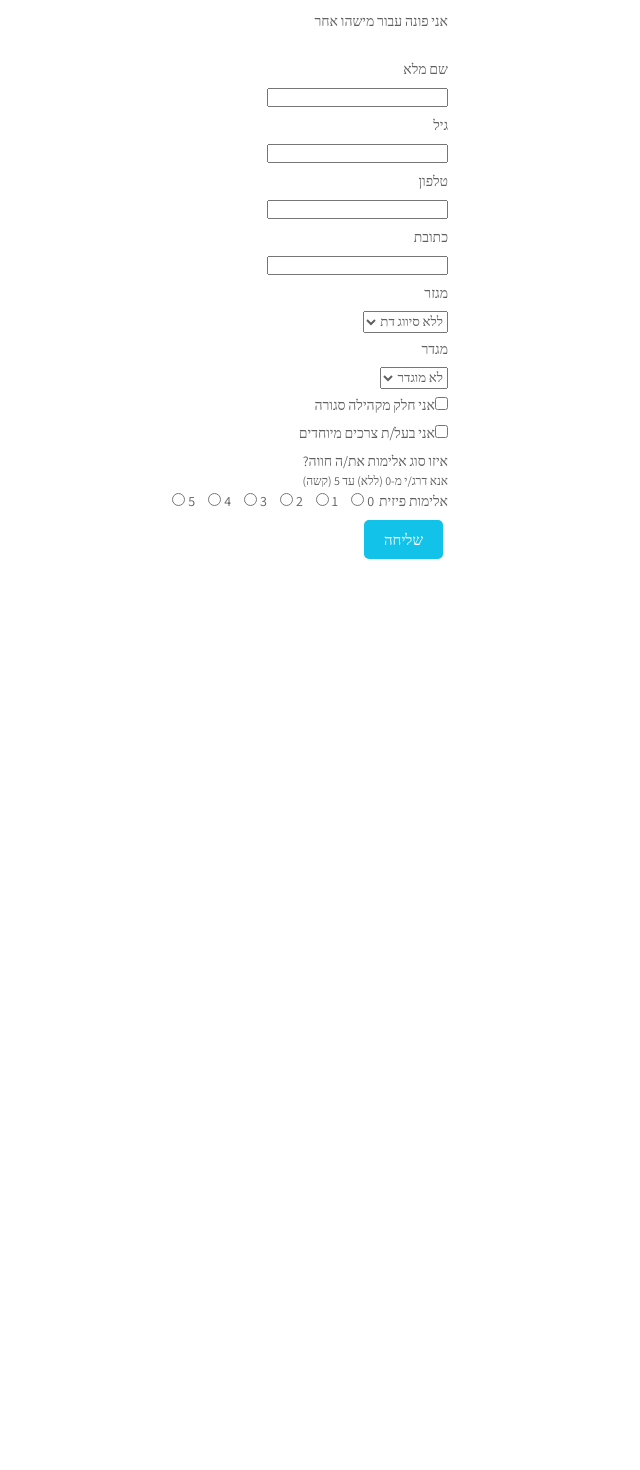
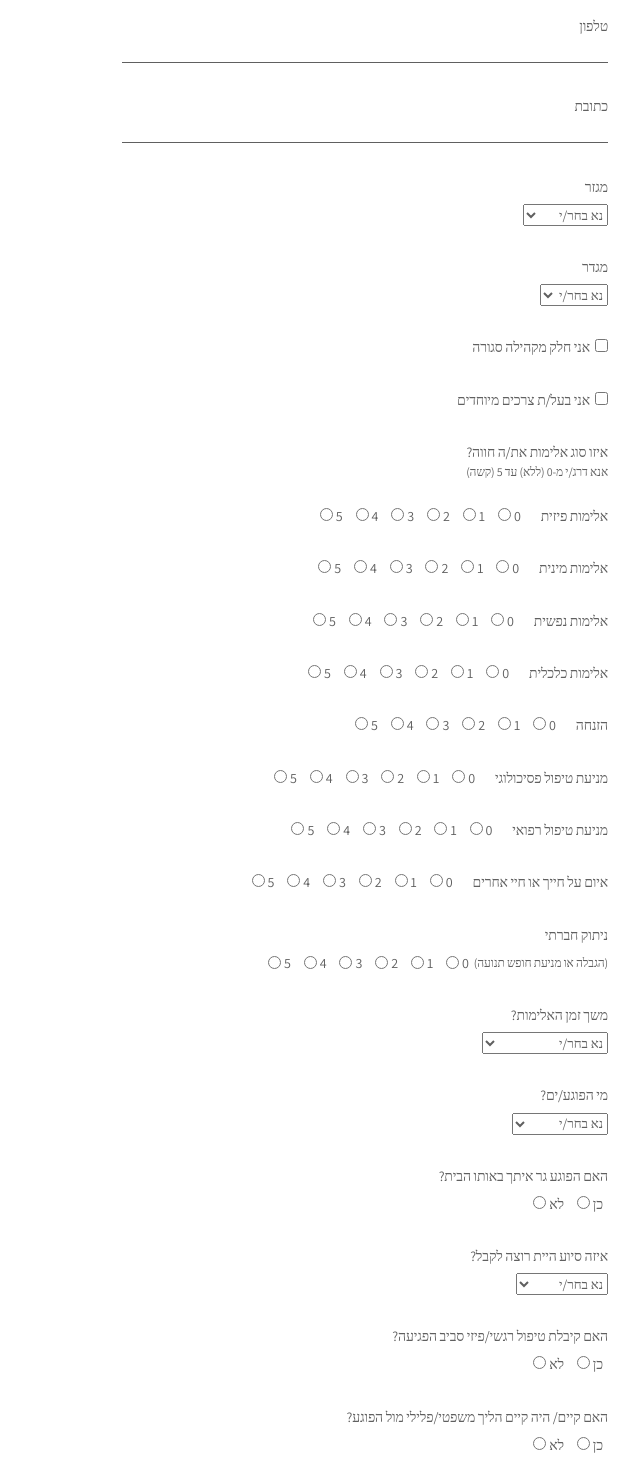
Before and after one commit to SofiaPanchenko/react-my-freedom-full, a React (Create React App) app: page / in a window 1280 px wide. Shown: the part 640-2110 px from the top of the page, without its empty margins (640-1280 px from the left). Before the commit the page ends 1256 px from the top, so only its background shows below. Built offline with nearby package versions, Linux system fonts and the light colour scheme.

Commit message:
improve styling, add select options

```diff
--- a/src/components/Form/index.js
+++ b/src/components/Form/index.js
@@ -4,7 +4,8 @@ import {
   GENERAL,
   SELF_REPORT,
   REPORT_OTHER,
-  ERRORS
+  ERRORS,
+  arrNumbers
 } from "../../utils/constants";
 import { ReporterContext } from "../../contexts/reporterContext";
 import styles from "./style.css";
@@ -13,30 +14,33 @@ const Form = () => {
   const {
     register,
     handleSubmit,
+    watch,
     formState: { errors }
   } = useForm();
-  const { onSelfReportMode, onReportOtherMode, isSelfReport } =
-    useContext(ReporterContext);
+  const { isSelfReport } = useContext(ReporterContext);
   const onSubmit = (data) => console.log(data);
 
-  /*   const InputText = ({  }) => {
+  console.log(watch("violenceDuration"));
+
+  const InputText = ({ id, labelText }) => (
     <Fragment>
-      <label htmlFor="victimName">{REPORT_OTHER.victimID}</label>
+      <label htmlFor={id}>{labelText}</label>
       <input
-        id="victimName"
-        aria-invalid={errors.victimName ? "true" : "false"}
-        aria-invalid={errors.victimName ? "true" : "false"}
-        {...register("victimName", { required: true })}
+        id={id}
+        className="textInput"
+        aria-invalid={errors.id ? "true" : "false"}
+        aria-invalid={errors.id ? "true" : "false"}
+        {...register(`${id}`, { required: true })}
       />
-      {errors.victimName && (
+      {errors.id && (
         <span role="alert" className="error">
           {ERRORS.required}
         </span>
       )}
-    </Fragment>;
-  } */
+    </Fragment>
+  );
 
-  const Radio = ({ id, value }) => (
+  const Radio = ({ id, name, value }) => (
     <Fragment>
       <label htmlFor={id} className="sameLineLabel radioLabel">
         {value}
@@ -44,10 +48,10 @@ const Form = () => {
       <input
         id={id}
         type="radio"
-        name="physical"
+        name={name}
         value={value}
         className="radio"
-        {...register("physical", { required: true })}
+        {...register(`${name}`, { required: true })}
       />
     </Fragment>
   );
@@ -55,100 +59,47 @@ const Form = () => {
   return (
     <form className="formControl" onSubmit={handleSubmit(onSubmit)}>
       {!isSelfReport && (
-        <div>
-          <label htmlFor="victimName">{REPORT_OTHER.victimID}</label>
-          <input
-            id="victimName"
-            aria-invalid={errors.victimName ? "true" : "false"}
-            {...register("victimName", { required: true })}
-          />
-          {errors.victimName && (
-            <span role="alert" className="error">
-              {ERRORS.required}
-            </span>
-          )}
+        <div className="form-section">
+          <InputText id="victimName" labelText={REPORT_OTHER.victimID} />
         </div>
       )}
+
       {isSelfReport ? (
-        <div>
-          <label htmlFor="fullName">שם מלא</label>
-          <input
-            id="fullName"
-            aria-invalid={errors.firstName ? "true" : "false"}
-            {...register("fullName", { required: true })}
-          />
-          {errors.fullName && (
-            <span role="alert" className="error">
-              {ERRORS.required}
-            </span>
-          )}
+        <div className="form-section">
+          <InputText id="fullName" labelText={SELF_REPORT.fullName} />
         </div>
       ) : (
-        <div>
-          <label htmlFor="reporterInfoTitle">{REPORT_OTHER.reporterInfo}</label>
-          <label htmlFor="fullName">{REPORT_OTHER.fullName}</label>
-          <input
-            id="fullName"
-            aria-invalid={errors.fullName ? "true" : "false"}
-            {...register("fullName", { required: true })}
-          />
-          {errors.fullName && (
-            <span role="alert" className="error">
-              {ERRORS.required}
-            </span>
-          )}
+        <div className="form-section">
+          <div className="form-section">
+            <label htmlFor="reporterInfoTitle">
+              {REPORT_OTHER.reporterInfo}
+            </label>
+          </div>
+          <InputText id="fullName" labelText={REPORT_OTHER.fullName} />
         </div>
       )}
-      <div>
-        <label htmlFor="age">{GENERAL.age}</label>
-        <input
-          id="age"
-          aria-invalid={errors.age ? "true" : "false"}
-          {...register("age", { required: true })}
-        />
-        {errors.age && (
-          <span role="alert" className="error">
-            {ERRORS.required}
-          </span>
-        )}
+
+      <div className="form-section">
+        <InputText id="age" labelText={GENERAL.age} />
       </div>
-      <div>
-        <label htmlFor="phoneNumber">{GENERAL.phoneNumber}</label>
-        <input
-          id="phoneNumber"
-          type="tel"
-          aria-invalid={errors.phoneNumber ? "true" : "false"}
-          {...register("phoneNumber", { required: true })}
-        />
-        {errors.phoneNumber && (
-          <span role="alert" className="error">
-            {ERRORS.required}
-          </span>
-        )}
+
+      <div className="form-section">
+        <InputText id="phoneNumber" labelText={GENERAL.phoneNumber} />
       </div>
-      <div>
-        <label htmlFor="address">{GENERAL.address}</label>
-        <input
-          id="address"
-          aria-invalid={errors.address ? "true" : "false"}
-          {...register("address", { required: true })}
-        />
-        {errors.address && (
-          <span role="alert" className="error">
-            {ERRORS.required}
-          </span>
-        )}
+
+      <div className="form-section">
+        <InputText id="address" labelText={GENERAL.address} />
       </div>
-      <div>
+
+      <div className="form-section">
         <label htmlFor="sector">{GENERAL.sector.sector}</label>
         <select
           id="sector"
           aria-invalid={errors.sector ? "true" : "false"}
           {...register("sector", { required: true })}
         >
-          <option value="Christian" defaultValue>
-            {GENERAL.sector.noReligion}
-          </option>
+          <option value="">{GENERAL.chooseOption}</option>
+          <option value="noReligion">{GENERAL.sector.noReligion}</option>
           <option value="Jewish">{GENERAL.sector.jewish}</option>
           <option value="Muslim">{GENERAL.sector.muslim}</option>
           <option value="Druze">{GENERAL.sector.druze}</option>
@@ -160,14 +111,15 @@ const Form = () => {
           </span>
         )}
       </div>
-      <div>
+
+      <div className="form-section">
         <label htmlFor="gender">{GENERAL.gender.gender}</label>
         <select
           id="gender"
-          value={GENERAL.gender.undefined}
           aria-invalid={errors.gender ? "true" : "false"}
           {...register("gender", { required: true })}
         >
+          <option value="">{GENERAL.chooseOption}</option>
           <option value="undefined" defaultValue>
             {GENERAL.gender.undefined}
           </option>
@@ -180,14 +132,18 @@ const Form = () => {
           </span>
         )}
       </div>
+
       {isSelfReport ? (
         <Fragment>
-          <div>
+          <div className="form-section">
             <input
               type="checkbox"
               {...register("closedCommunity", { required: true })}
             />
-            <label htmlFor="closedCommunity" className="sameLineLabel">
+            <label
+              htmlFor="closedCommunity"
+              className="sameLineLabel radioLabel"
+            >
               {SELF_REPORT.closedCommunity}
             </label>
             {errors.closedCommunity && (
@@ -196,12 +152,13 @@ const Form = () => {
               </span>
             )}
           </div>
-          <div>
+
+          <div className="form-section">
             <input
               type="checkbox"
               {...register("specialNeeds", { required: true })}
             />
-            <label htmlFor="specialNeeds" className="sameLineLabel">
+            <label htmlFor="specialNeeds" className="sameLineLabel radioLabel">
               {SELF_REPORT.specialNeeds}
             </label>
             {errors.specialNeeds && (
@@ -213,12 +170,15 @@ const Form = () => {
         </Fragment>
       ) : (
         <Fragment>
-          <div>
+          <div className="form-section">
             <input
               type="checkbox"
               {...register("closedCommunity", { required: true })}
             />
-            <label htmlFor="closedCommunity" className="sameLineLabel">
+            <label
+              htmlFor="closedCommunity"
+              className="sameLineLabel radioLabel"
+            >
               {REPORT_OTHER.closedCommunity}
             </label>
             {errors.closedCommunity && (
@@ -227,12 +187,13 @@ const Form = () => {
               </span>
             )}
           </div>
-          <div>
+
+          <div className="form-section">
             <input
               type="checkbox"
               {...register("specialNeeds", { required: true })}
             />
-            <label htmlFor="specialNeeds" className="sameLineLabel">
+            <label htmlFor="specialNeeds" className="sameLineLabel radioLabel">
               {REPORT_OTHER.specialNeeds}
             </label>
             {errors.specialNeeds && (
@@ -244,7 +205,7 @@ const Form = () => {
         </Fragment>
       )}
 
-      <div>
+      <div className="form-section">
         {isSelfReport ? (
           <Fragment>
             <label htmlFor="violenceType">
@@ -266,30 +227,305 @@ const Form = () => {
         )}
       </div>
 
-      <div>
-        <label htmlFor="violenceInfo">
-          <label htmlFor="selfReporter" className="sameLineLabel">
-            {GENERAL.violence.physical}
+      <div className="form-section">
+        <label htmlFor="physical" className="sameLineLabel radioTitleLabel">
+          {GENERAL.violence.physical}
+        </label>
+        {arrNumbers.map((num) => {
+          return (
+            <Radio
+              id={`physical-${num}`}
+              name="physical"
+              value={num}
+              key={Number(num)}
+            />
+          );
+        })}
+      </div>
+
+      <div className="form-section">
+        <label htmlFor="sexual" className="sameLineLabel radioTitleLabel">
+          {GENERAL.violence.sexual}
+        </label>
+        {arrNumbers.map((num) => {
+          return (
+            <Radio
+              id={`sexual-${num}`}
+              name="sexual"
+              value={num}
+              key={Number(num)}
+            />
+          );
+        })}
+      </div>
+
+      <div className="form-section">
+        <label htmlFor="mental" className="sameLineLabel radioTitleLabel">
+          {GENERAL.violence.mental}
+        </label>
+        {arrNumbers.map((num) => {
+          return (
+            <Radio
+              id={`mental-${num}`}
+              name="mental"
+              value={num}
+              key={Number(num)}
+            />
+          );
+        })}
+      </div>
+
+      <div className="form-section">
+        <label htmlFor="economical" className="sameLineLabel radioTitleLabel">
+          {GENERAL.violence.economical}
+        </label>
+        {arrNumbers.map((num) => {
+          return (
+            <Radio
+              id={`economical-${num}`}
+              name="economical"
+              value={num}
+              key={Number(num)}
+            />
+          );
+        })}
+      </div>
+
+      <div className="form-section">
+        <label htmlFor="neglect" className="sameLineLabel radioTitleLabel">
+          {GENERAL.violence.neglect}
+        </label>
+        {arrNumbers.map((num) => {
+          return (
+            <Radio
+              id={`neglect-${num}`}
+              name="neglect"
+              value={num}
+              key={Number(num)}
+            />
+          );
+        })}
+      </div>
+
+      <div className="form-section">
+        <label
+          htmlFor="preventPsychoTreatment"
+          className="sameLineLabel radioTitleLabel"
+        >
+          {GENERAL.violence.preventPsychoTreatment}
+        </label>
+        {arrNumbers.map((num) => {
+          return (
+            <Radio
+              id={`preventPsychoTreatment-${num}`}
+              name="preventPsychoTreatment"
+              value={num}
+              key={Number(num)}
+            />
+          );
+        })}
+      </div>
+
+      <div className="form-section">
+        <label
+          htmlFor="preventMedicalTreatment"
+          className="sameLineLabel radioTitleLabel"
+        >
+          {GENERAL.violence.preventMedicalTreatment}
+        </label>
+        {arrNumbers.map((num) => {
+          return (
+            <Radio
+              id={`preventMedicalTreatment-${num}`}
+              name="preventMedicalTreatment"
+              value={num}
+              key={Number(num)}
+            />
+          );
+        })}
+      </div>
+
+      <div className="form-section">
+        <label htmlFor="lifeThreat" className="sameLineLabel radioTitleLabel">
+          {GENERAL.violence.lifeThreat}
+        </label>
+        {arrNumbers.map((num) => {
+          return (
+            <Radio
+              id={`lifeThreat-${num}`}
+              name="lifeThreat"
+              value={num}
+              key={Number(num)}
+            />
+          );
+        })}
+      </div>
+
+      <div className="form-section">
+        {/*  <div className="radioWithLabelComment"> */}
+        <label
+          htmlFor="socialDisconnection"
+          className="sameLineLabel radioTitleLabel"
+        >
+          {GENERAL.violence.socialDisconnection}
+        </label>
+        <div className="radioWithLabelComment">
+          <label htmlFor="freedomOfMovement" className="labelComment">
+            {GENERAL.violence.freedomOfMovement}
           </label>
-          <Radio id="physical-0" value="0" />
-          <Radio id="physical-1" value="1" />
-          <Radio id="physical-2" value="2" />
-          <Radio id="physical-3" value="3" />
-          <Radio id="physical-4" value="4" />
-          <Radio id="physical-5" value="5" />
-          <br />
-          {/*           <input
-            id="reportForOther"
-            type="radio"
-            name="reporter"
-            value={REPORT_OTHER.reporterID}
-            className="radio"
-            {...register("reporter", { required: true })}
-            defaultChecked={isSelfReport === false}
-            onClick={() => onReportOtherMode()}
-          /> */}
-          {/* <label htmlFor="selfReporter">{REPORT_OTHER.reporterID}</label> */}
+          {arrNumbers.map((num) => {
+            return (
+              <Radio
+                id={`socialDisconnection-${num}`}
+                name="socialDisconnection"
+                value={num}
+                key={Number(num)}
+              />
+            );
+          })}
+        </div>
+        {/*  </div> */}
+      </div>
+
+      <div className="form-section">
+        <label htmlFor="violenceDuration">
+          {GENERAL.violenceDuration.duration}
         </label>
+        <select
+          id="violenceDuration"
+          aria-invalid={errors.violenceDuration ? "true" : "false"}
+          {...register("violenceDuration", { required: true })}
+        >
+          <option value="">{GENERAL.chooseOption}</option>
+          <option value="once">{GENERAL.violenceDuration.once}</option>
+          <option value="lastHalfAYear">
+            {GENERAL.violenceDuration.lastHalfAYear}
+          </option>
+          <option value="lastYearAndMore">
+            {GENERAL.violenceDuration.lastYearAndMore}
+          </option>
+        </select>
+        {errors.violenceDuration && (
+          <span role="alert" className="error">
+            {ERRORS.required}
+          </span>
+        )}
+      </div>
+
+      <div className="form-section">
+        <label htmlFor="attacker">{GENERAL.attacker.q}</label>
+        <select
+          id="attacker"
+          aria-invalid={errors.attacker ? "true" : "false"}
+          {...register("attacker", { required: true })}
+        >
+          <option value="">{GENERAL.chooseOption}</option>
+          <option value="spouse">{GENERAL.attacker.spouse}</option>
+          <option value="parent">{GENERAL.attacker.parent}</option>
+          <option value="child">{GENERAL.attacker.child}</option>
+          <option value="educationalAuthority">
+            {GENERAL.attacker.educationalAuthority}
+          </option>
+          <option value="religiousAuthority">
+            {GENERAL.attacker.religiousAuthority}
+          </option>
+          <option value="other">{GENERAL.attacker.other}</option>
+        </select>
+        {errors.attacker && (
+          <span role="alert" className="error">
+            {ERRORS.required}
+          </span>
+        )}
+      </div>
+
+      <div className="form-section">
+        {isSelfReport ? (
+          <label htmlFor="tenantAttacker">{SELF_REPORT.tenantAttacker}</label>
+        ) : (
+          <label htmlFor="tenantAttacker">{REPORT_OTHER.tenantAttacker}</label>
+        )}
+        <Radio
+          id="tenantAttacker-true"
+          name="tenantAttacker"
+          value={GENERAL.booleanAnswers.yes}
+        />
+        <Radio
+          id="tenantAttacker-false"
+          name="tenantAttacker"
+          value={GENERAL.booleanAnswers.no}
+        />
+      </div>
+
+      <div className="form-section">
+        <label htmlFor="aidType">{GENERAL.aidType.q}</label>
+        <select
+          id="aidType"
+          aria-invalid={errors.aidType ? "true" : "false"}
+          {...register("aidType", { required: true })}
+        >
+          <option value="">{GENERAL.chooseOption}</option>
+          <option value="police">{GENERAL.aidType.police}</option>
+          <option value="shelter">{GENERAL.aidType.shelter}</option>
+          <option value="treatmentCenter">
+            {GENERAL.aidType.treatmentCenter}
+          </option>
+          <option value="welfareDepartment">
+            {GENERAL.aidType.welfareDepartment}
+          </option>
+          <option value="anotherAuthority">
+            {GENERAL.aidType.anotherAuthority}
+          </option>
+        </select>
+        {errors.aidType && (
+          <span role="alert" className="error">
+            {ERRORS.required}
+          </span>
+        )}
+      </div>
+
+      <div className="form-section">
+        {isSelfReport ? (
+          <label htmlFor="injuryTreatment">{SELF_REPORT.injuryTreatment}</label>
+        ) : (
+          <label htmlFor="injuryTreatment">
+            {REPORT_OTHER.injuryTreatment}
+          </label>
+        )}
+        <Radio
+          id="injuryTreatment-true"
+          name="injuryTreatment"
+          value={GENERAL.booleanAnswers.yes}
+        />
+        <Radio
+          id="injuryTreatment-false"
+          name="injuryTreatment"
+          value={GENERAL.booleanAnswers.no}
+        />
+      </div>
+
+      <div className="form-section">
+        <label htmlFor="legalProcess">{GENERAL.legalProcess}</label>
+        <Radio
+          id="legalProcess-true"
+          name="legalProcess"
+          value={GENERAL.booleanAnswers.yes}
+        />
+        <Radio
+          id="legalProcess-false"
+          name="legalProcess"
+          value={GENERAL.booleanAnswers.no}
+        />
+      </div>
+
+      <div className="form-section">
+        <InputText id="contactInfo" labelText={GENERAL.contactInfo} />
+      </div>
+
+      <div className="form-section">
+        <InputText
+          id="additionalComments"
+          labelText={GENERAL.additionalComments}
+        />
       </div>
 
       <input className="btn" type="submit" value={GENERAL.submit} />
--- a/src/components/Form/style.css
+++ b/src/components/Form/style.css
@@ -5,24 +5,49 @@ form {
 }
 
 .formControl {
-  margin: 20px 50%;
+  /*  margin: 20px 50%; */
   color: #606060;
   font-size: 14px;
   letter-spacing: 0;
   line-height: 2;
-  width: 35vw;
+  /*   width: 35vw; */
+}
+
+.form-section {
+  margin: 2% 0;
 }
 
 label {
   display: block;
+  letter-spacing: -0.01em;
+}
+
+.textInput {
+  width: 40%;
+  background-color: transparent;
+  border-style: solid;
+  border-width: 0px 0px 1px 0px;
+  border-color: #606060;
 }
 
 .sameLineLabel {
   display: inline-block;
 }
 
+.radio {
+  display: inline-block;
+  text-align: left;
+  width: unset;
+  font-size: 12px;
+  margin: 0 3px 0 8px;
+}
+
 .radioLabel {
   margin-right: 5px;
+}
+
+.radioTitleLabel {
+  margin-left: 15px;
 }
 
 .error {
@@ -33,6 +58,12 @@ label {
 .labelComment {
   font-size: 12px;
   line-height: 1;
+}
+
+.radioWithLabelComment {
+  display: flex;
+  flex-flow: row wrap;
+  align-items: center;
 }
 
 select {
@@ -100,34 +131,3 @@ select {
   display: block;
   width: 100%;
 }
-
-.radio {
-  display: inline-block;
-  text-align: left;
-  width: unset;
-  font-size: 12px;
-  margin: 0 3px 0 8px;
-}
-
-/* label .styledRadio {
-  display: none;
-}
-
-label .radioNumber {
-  border: 1px solid #ccc;
-  width: 2vw;
-  height: 2vh;
-  overflow: hidden;
-  line-height: 1;
-  text-align: center;
-  border-radius: 100%;
-  font-size: 10pt;
-  left: 0;
-  top: 50%;
-  margin-top: -7.5px;
-} */
-
-.styledRadio:checked + .radioNumber {
-  background: #ccf;
-  border-color: #ccf;
-}
--- a/src/components/Header/index.js
+++ b/src/components/Header/index.js
@@ -3,9 +3,9 @@ import logo from "../../assets/header.png";
 
 const Header = () => {
   return (
-    <header className={styles.header}>
-      <img src={logo} alt="logo" className="logo"></img>
-      <h1>My Freedom</h1>
+    <header className="header">
+      <img src={logo} alt="logo" className="header-logo"></img>
+      {/* <h1>My Freedom</h1> */}
     </header>
   );
 };
--- a/src/components/ReporterForm/index.js
+++ b/src/components/ReporterForm/index.js
@@ -21,7 +21,8 @@ const ReporterForm = () => {
   return (
     <form className="formControl">
       <div>
-        <p>{GENERAL.guideTitle}</p>
+        <p>{GENERAL.guideTitle1}</p>
+        <p>{GENERAL.guideTitle2}</p>
       </div>
 
       <br />
@@ -52,8 +53,11 @@ const ReporterForm = () => {
             defaultChecked={isSelfReport === false}
             onClick={() => onReportOtherMode()}
           />
-          <label htmlFor="selfReporter">{REPORT_OTHER.reporterID}</label>
+          <label htmlFor="selfReporter" className="sameLineLabel">
+            {REPORT_OTHER.reporterID}
+          </label>
         </label>
+        <br />
       </div>
     </form>
   );
--- a/src/components/ReporterForm/style.css
+++ b/src/components/ReporterForm/style.css
@@ -5,12 +5,10 @@ form {
 }
 
 .formControl {
-  margin: 20px 50%;
   color: #606060;
   font-size: 14px;
   letter-spacing: 0;
   line-height: 2;
-  width: 35vw;
 }
 
 .sameLineLabel {
--- a/src/utils/constants.js
+++ b/src/utils/constants.js
@@ -1,9 +1,10 @@
 export const GENERAL = {
-  guideTitle:
-    "היי, מלא/י את הטופס, ככל שתפרט/י  נוכל לדייק את המענה. אנחנו מתחייבים לשמור על דיסקרטיות!",
+  guideTitle1: "היי, מלא/י את הטופס, ככל שתפרט/י  נוכל לדייק את המענה.",
+  guideTitle2: "אנחנו מתחייבים לשמור על דיסקרטיות!",
   age: "גיל",
   phoneNumber: "טלפון",
   address: "כתובת",
+  chooseOption: "נא בחר/י",
   sector: {
     sector: "מגזר",
     noReligion: "ללא סיווג דת",
@@ -12,7 +13,6 @@ export const GENERAL = {
     druze: "דרוזי",
     christian: "נוצרי"
   },
-
   gender: {
     gender: "מגדר",
     undefined: "לא מוגדר",
@@ -29,11 +29,36 @@ export const GENERAL = {
     preventPsychoTreatment: "מניעת טיפול פסיכולוגי",
     preventMedicalTreatment: "מניעת טיפול רפואי",
     lifeThreat: "איום על חייך או חיי אחרים",
-    socialDisconnection: "ניתוק חברתי"
+    socialDisconnection: "ניתוק חברתי",
+    freedomOfMovement: "(הגבלה או מניעת חופש תנועה)"
   },
-  violenceDuration: "?משך זמן האלימות",
-  attacker: "מי הפוגע/ים?",
-  aidType: "איזה סיוע היית רוצה לקבל ?",
+  violenceDuration: {
+    duration: "משך זמן האלימות?",
+    once: "חד פעמי",
+    lastHalfAYear: "בחצי שנה האחרונה",
+    lastYearAndMore: "בשנה האחרונה ויותר"
+  },
+  attacker: {
+    q: "מי הפוגע/ים?",
+    spouse: "בן/בת זוג",
+    parent: "הורה",
+    child: "ילד/ה",
+    educationalAuthority: "סמכות חינוכית",
+    religiousAuthority: "סמכות דתית",
+    other: "אחר"
+  },
+  aidType: {
+    q: "איזה סיוע היית רוצה לקבל?",
+    police: "משטרה",
+    shelter: "מקלט",
+    treatmentCenter: "מרכז טיפולי",
+    welfareDepartment: "לשכת הרווחה",
+    anotherAuthority: "גורם אחר"
+  },
+  booleanAnswers: {
+    yes: "כן",
+    no: "לא"
+  },
   legalProcess: "האם קיים/ היה קיים הליך משפטי/פלילי מול הפוגע?",
   contactInfo: "איפה ואיך ניתן ליצור איתך קשר לאחר שליחת הטופס?",
   additionalComments: "הערות נוספות - האם יש משהו שחשוב שנדע?",
@@ -70,3 +95,5 @@ export const REPORT_OTHER = {
 export const ERRORS = {
   required: "שדה זה הוא חובה"
 };
+
+export const arrNumbers = ["0", "1", "2", "3", "4", "5"];
```
Also changed, not shown: src/components/Header/style.css (+5 -6 lines), src/assets/header.png, 1 other file (tests, documents, lock files or other folders).
